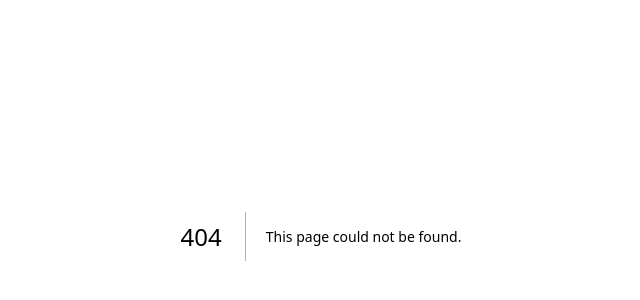
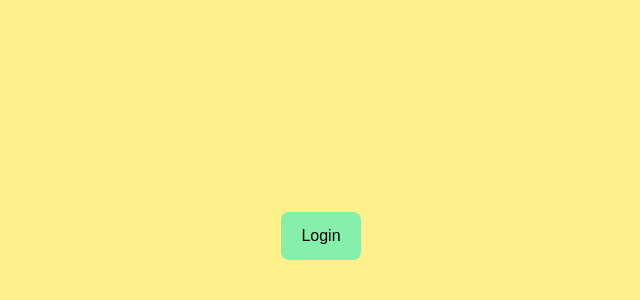
Before and after one commit to chamathkalharafernando/next-app-project, a Next.js app: page /login in a window 1280 px wide. Before the commit this address had no page. Shown: the part 164-464 px from the top of the page, without its empty margins (319-959 px from the left). Built offline with nearby package versions, Linux system fonts and the light colour scheme.

Commit message:
Create login page

```diff
--- /dev/null
+++ b/app/login/page.jsx
@@ -0,0 +1,7 @@
+export default function LoginPage() {
+  return (
+    <div className="flex flex-col justify-center items-center w-full min-h-screen bg-yellow-200 text-black text-center">
+        <div className="bg-green-300 px-5 py-3 rounded-lg">Login</div>
+    </div>
+  )
+}
```
Also changed, not shown: app/login/home.jsx (added).
